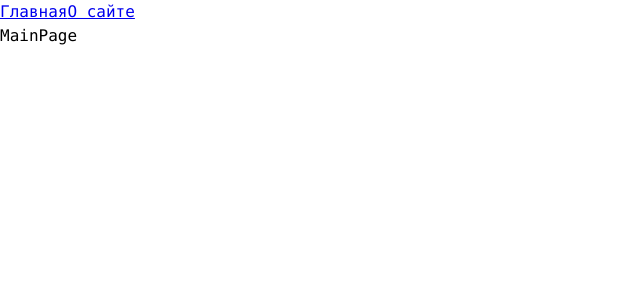
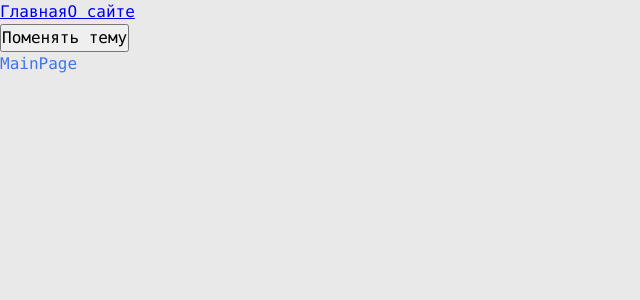
Before and after one commit to Cno6/react-app, a React app: page / in a window 1280 px wide. Shown: the top 300 px of the page, without its empty margins (0-640 px from the left). Built offline with nearby package versions, Linux system fonts and the light colour scheme.

Commit message:
feat: light/dark themization

```diff
--- a/src/App.tsx
+++ b/src/App.tsx
@@ -5,12 +5,21 @@
 
 import { AboutPageAsync } from "./pages/AboutPage/AboutPage.async";
 import { MainPageAsync } from "./pages/MainPage/MainPage.async";
+import { Theme, ThemeContext } from './theme/ThemeContext';
+import { useTheme } from './theme/useTheme';
+
+
 
 const App = () => {
+  const { theme, toggleTheme } = useTheme()
+
   return (
-    <div className="app">
+    <div className={`app ${theme}`}>
       <Link to={'/'}>Главная</Link>
       <Link to={'/about'}>О сайте</Link>
+      <div>
+        <button onClick={toggleTheme}>Поменять тему</button>
+      </div>
       <Suspense fallback={<div>Loading</div>}>
         <Routes>
           <Route path={'/'} element={<MainPageAsync />} />
--- a/src/index.tsx
+++ b/src/index.tsx
@@ -1,10 +1,13 @@
 import App from "./App";
 import { render } from "react-dom";
 import { BrowserRouter } from "react-router-dom";
+import ThemeProvider from "./theme/ThemeProvider";
 
 render(
   <BrowserRouter>
-    <App />
+    <ThemeProvider>
+      <App />
+    </ThemeProvider>
   </BrowserRouter>,
   document.getElementById('root')
 )
--- /dev/null
+++ b/src/theme/ThemeContext.ts
@@ -0,0 +1,15 @@
+import { createContext } from "react";
+
+export enum Theme {
+  LIGHT = 'light',
+  DARK = 'dark'
+}
+
+export interface ThemeContextProps {
+  theme?: Theme;
+  setTheme?: (theme: Theme) => void
+}
+
+export const ThemeContext = createContext<ThemeContextProps>({})
+
+export const LOCAL_STORAGE_THEME_KEY = 'theme';
--- /dev/null
+++ b/src/theme/ThemeProvider.tsx
@@ -0,0 +1,21 @@
+import React, { FC, useMemo, useState } from 'react'
+import { LOCAL_STORAGE_THEME_KEY, Theme, ThemeContext } from './ThemeContext'
+
+const defaultTheme = localStorage.getItem(LOCAL_STORAGE_THEME_KEY) as Theme || Theme.LIGHT
+
+const ThemeProvider: FC = ({ children }) => {
+  const [theme, setTheme] = useState<Theme>(defaultTheme);
+
+  const defaultProps = useMemo(() => ({
+    theme,
+    setTheme
+  }), [theme])
+
+  return (
+    <ThemeContext.Provider value={defaultProps}>
+      {children}
+    </ThemeContext.Provider>
+  )
+}
+
+export default ThemeProvider
--- /dev/null
+++ b/src/theme/useTheme.ts
@@ -0,0 +1,22 @@
+import { useContext } from "react"
+import { LOCAL_STORAGE_THEME_KEY, Theme, ThemeContext } from "./ThemeContext"
+
+interface useThemeResult {
+  toggleTheme: () => void
+  theme: Theme
+}
+
+export function useTheme(): useThemeResult {
+  const { theme, setTheme } = useContext(ThemeContext)
+
+  const toggleTheme = () => {
+    const newTheme = theme === Theme.DARK ? Theme.LIGHT : Theme.DARK
+    setTheme(newTheme)
+    localStorage.setItem(LOCAL_STORAGE_THEME_KEY, newTheme)
+  }
+
+  return {
+    theme,
+    toggleTheme
+  }
+}
```
